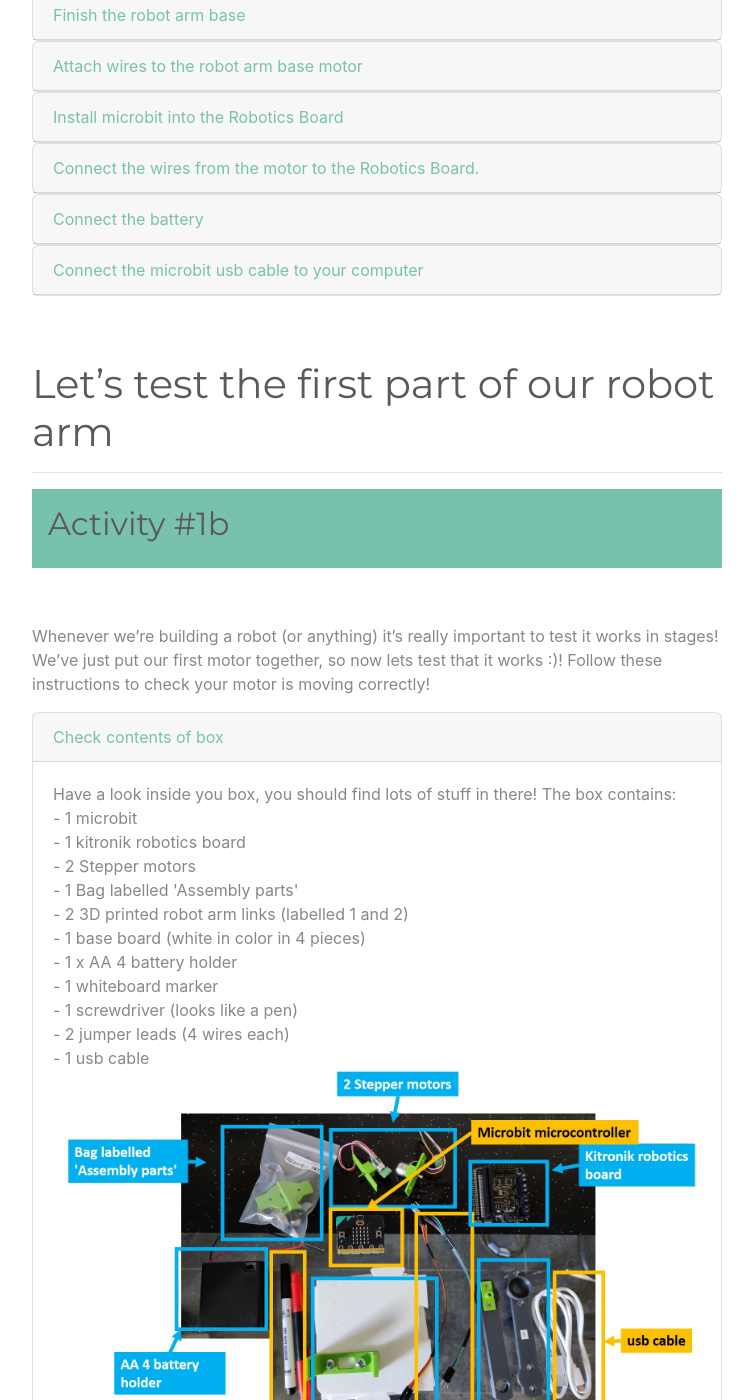
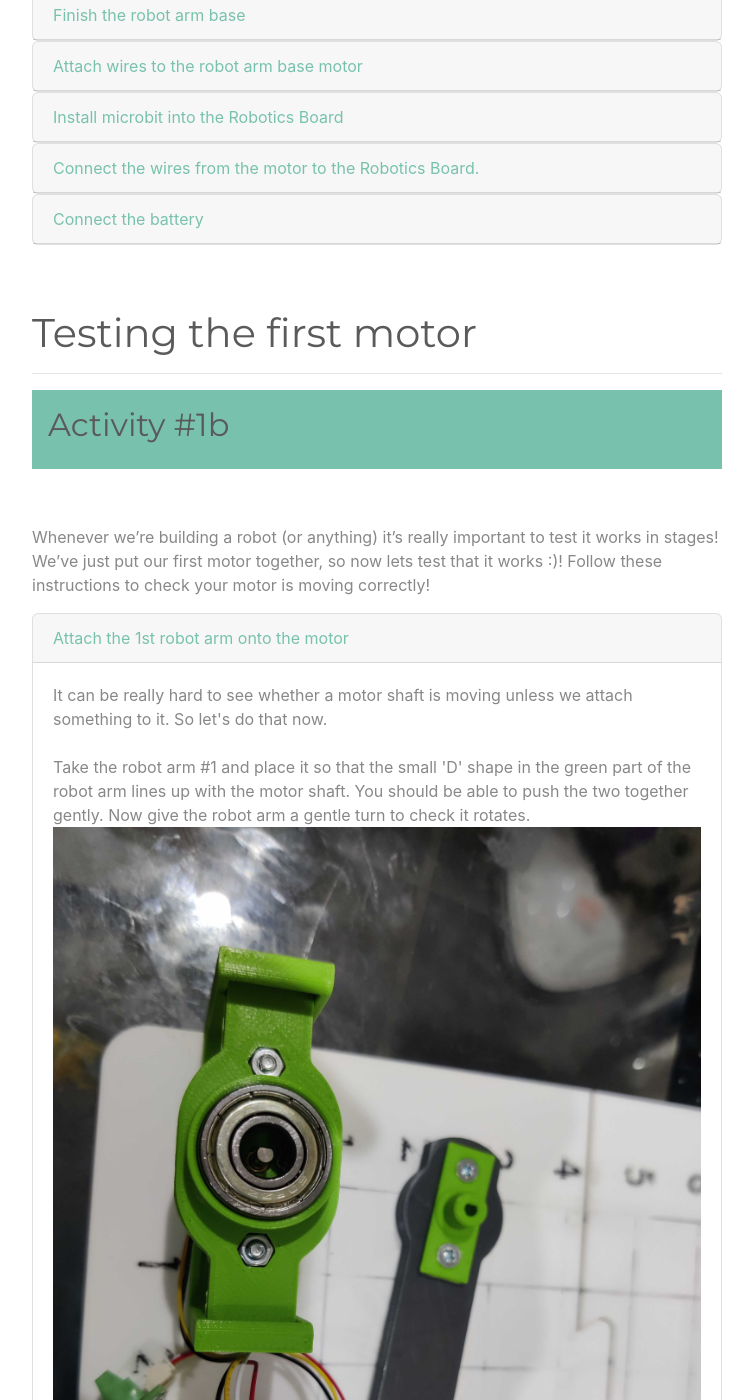
Before and after one commit to samhohcm/Robot-Kinematics-Remote-Worksheet-1, a Jekyll site: the page built from index.md, in a window 1280 px wide and 1400 px high, scrolled down 5661 px. Shown: the whole window, without its empty margins (263-1016 px from the left). Built offline with Jekyll 4.4.1, drawn with Linux system fonts in a browser that asks for light colours; some of the changed text lies outside the part shown.

Commit message:
Update index.md

```diff
--- a/index.md
+++ b/index.md
@@ -416,31 +416,13 @@ First, we need to start to build our robot arm. Expand the headings below (click
     </div>
   </div>
 
-  <div class="card">
-    <div class="card-header">
-      <a class="collapsed card-link" data-toggle="collapse" href="#collapseSixteen">
-        Connect the microbit usb cable to your computer
-      </a>
-    </div>
-    <div id="collapseSixteen" class="collapse" data-parent="#accordion">
-      <div class="card-body">
-        Connect the micro-usb cable between your computer and the microbit. It plug into the top of the microbit and into the usb port on your computer. When it's connected a red light should come on the microbit, and a yellow light will start flashing.
-        <br>
-        <img src="images/assembly1/img27_compressed.jpg" class="img-fluid" alt="assemblyImage">
-        <br> <br>
-        <img src="images/assembly1/img28_compressed.jpg" class="img-fluid" alt="assemblyImage">
-
-      </div>
-    </div>
-  </div>
-
 </div>
 
 <br><br>
 
 <!--Comment: This section is markdown again-->
 
-# Let's test the first part of our robot arm
+# Testing the first motor
 ---
 
 <!--Comment: End of markdown-->
@@ -468,30 +450,15 @@ Whenever we're building a robot (or anything) it's really important to test it w
   <div class="card">
     <div class="card-header">
       <a class="collapsed card-link" data-toggle="collapse" href="#collapseOneB">
-        Check contents of box
+        Attach the 1st robot arm onto the motor
       </a>
     </div>
     <div id="collapseOneB" class="collapse show" data-parent="#accordion">
       <div class="card-body">
-      Have a look inside you box, you should find lots of stuff in there! The box contains:
-        <br>
-        - 1 microbit <br>
-        - 1 kitronik robotics board <br>
-        - 2 Stepper motors <br>
-        - 1 Bag labelled 'Assembly parts' <br>
-        - 2 3D printed robot arm links (labelled 1 and 2) <br>
-        - 1 base board (white in color in 4 pieces) <br>
-        - 1 x AA 4 battery holder <br>
-        - 1 whiteboard marker <br>
-        - 1 screwdriver (looks like a pen) <br>
-        - 2 jumper leads (4 wires each) <br>
-        - 1 usb cable <br>
-
-
-        <a href="./images/assembly1/img3_compressed_annotated.jpg"><img src="./images/assembly1/img3_compressed_annotated.jpg" class="img-fluid" alt="assemblyImage" loading="lazy">
-        </a>
-        <br>
-        <img src="./images/assembly1/img1_compressed.jpg" class="img-fluid" alt="assemblyImage" loading="lazy">
+      It can be really hard to see whether a motor shaft is moving unless we attach something to it. So let's do that now. <br> <br> Take the robot arm #1 and place it so that the small 'D' shape in the green part of the robot arm lines up with the motor shaft. You should be able to push the two together gently. Now give the robot arm a gentle turn to check it rotates. <br>
+      <img src="images/assembly1/img30_compressed.jpg" class="img-fluid" alt="assemblyImage">
+      <br> <br>
+      <img src="images/assembly1/img31_compressed.jpg" class="img-fluid" alt="assemblyImage">
 
 
       </div>
@@ -501,21 +468,50 @@ Whenever we're building a robot (or anything) it's really important to test it w
   <div class="card">
     <div class="card-header">
       <a class="collapsed card-link" data-toggle="collapse" href="#collapseTwoB">
-        Check contents of assembly bag
+        Connect the microbit usb cable to your computer
       </a>
     </div>
     <div id="collapseTwoB" class="collapse" data-parent="#accordion">
       <div class="card-body">
-        Next have a look in the bag marked 'assembly parts'. You should find the following stuff in there <br>
+        Connect the micro-usb cable between your computer and the microbit. It plug into the top of the microbit and into the usb port on your computer. When it's connected a red light should come on the microbit, and a yellow light will start flashing.
+        <br>
+        <img src="images/assembly1/img27_compressed.jpg" class="img-fluid" alt="assemblyImage">
+        <br> <br>
+        <img src="images/assembly1/img28_compressed.jpg" class="img-fluid" alt="assemblyImage">
 
-        Bag contains: <br>
-        - 2 x 3D printed parts (bearing holder and caster holder) <br>
-        - 2 x bearings (or 1 bearing if 1 is already in one of the robot arm links) <br>
-        - 5 x screws (M3 x 6mm countersunk screws) [Includes 1 spare] <br>
-        - 3 x nuts (M3) [Includes 1 spare] <br>
+      </div>
+    </div>
+  </div>
 
-        <a href="./images/assembly1/img4_compressed_annotated.jpg"><img src="./images/assembly1/img4_compressed_annotated.jpg" class="img-fluid" alt="assemblyImage">
-        </a>
+  <div class="card">
+    <div class="card-header">
+      <a class="collapsed card-link" data-toggle="collapse" href="#collapseThreeB">
+        Check your microbit is working! - write some code
+      </a>
+    </div>
+    <div id="collapseThreeB" class="collapse" data-parent="#accordion">
+      <div class="card-body">
+        In your browser open a new tab and navigate to the online python editor for microbit: <a href="https://python.microbit.org/" target="_blank">Link here</a>
+
+        <br>
+
+        First of all let's test the microbit is working. Enter the following code into the python (tip: some of this code might already be in the editor)....
+
+        <code>
+        # Our test microbit program
+
+        # Import this library so we can talk to the microbit
+        from microbit import *
+
+        # Loop for ever (infinite loop)
+        while True:
+            display.scroll('Hello, awesome person!')
+            display.show(Image.HEART)
+            sleep(2000)
+        </code>
+
+        <br>
+        You can transfer this code into your python either by typing it in, or by copying and pasting. Please be careful to make sure you enter it exactly the same! Where you put spaces, tabs, brackets, full stops and other punctuation is really important in python because these characters tell the computer how to understand your code!
 
       </div>
     </div>
```
